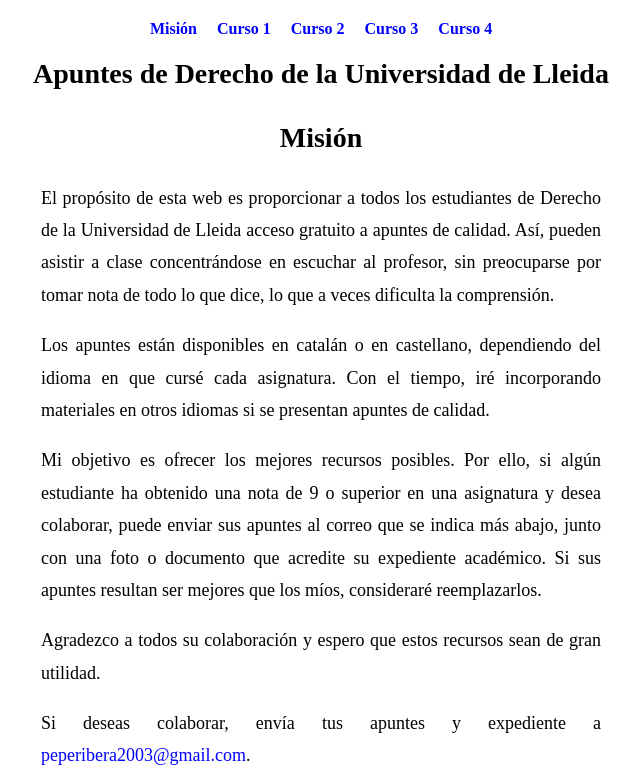
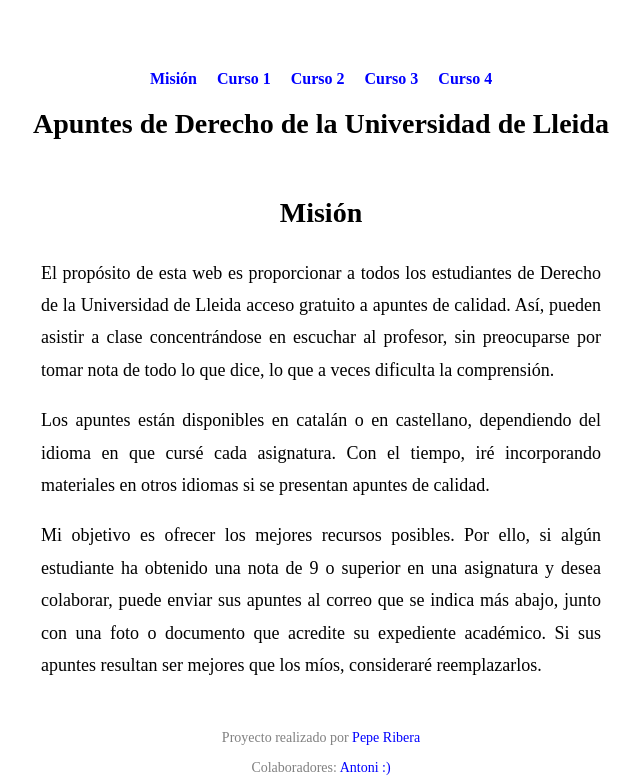
Before and after one commit to friteegg/apuntes-derecho, a plain HTML site: page index.html in a window 1280 px wide. Shown: the top 779 px of the page, without its empty margins (319-959 px from the left). Drawn offline with Linux system fonts and the light colour scheme.

Commit message:
Update styles.css

```diff
--- a/styles.css
+++ b/styles.css
@@ -114,3 +114,30 @@
         font-size: 14px;
     }
 }
+
+/* Estilo para el encabezado */
+header {
+    position: sticky; /* Sticky para que se mantenga en la parte superior */
+    top: 0; /* Posición en la parte superior */
+    width: 100%; /* Ancho completo */
+    background-color: white; /* Color de fondo (opcional) */
+    z-index: 1000; /* Asegura que esté por encima de otros elementos */
+    padding: 10px 0; /* Espaciado alrededor del contenido */
+}
+
+/* Estilo para el pie de página */
+footer {
+    position: fixed; /* Fijo en la parte inferior */
+    bottom: 0; /* Posición en la parte inferior */
+    left: 0; /* Alineado a la izquierda */
+    width: 100%; /* Ancho completo */
+    background-color: white; /* Color de fondo (opcional) */
+    z-index: 1000; /* Asegura que esté por encima de otros elementos */
+    padding: 10px 0; /* Espaciado alrededor del contenido */
+}
+
+/* Asegúrate de que el cuerpo tenga suficiente espacio para el contenido */
+body {
+    padding-top: 60px; /* Espacio para el header */
+    padding-bottom: 40px; /* Espacio para el footer */
+}
```
